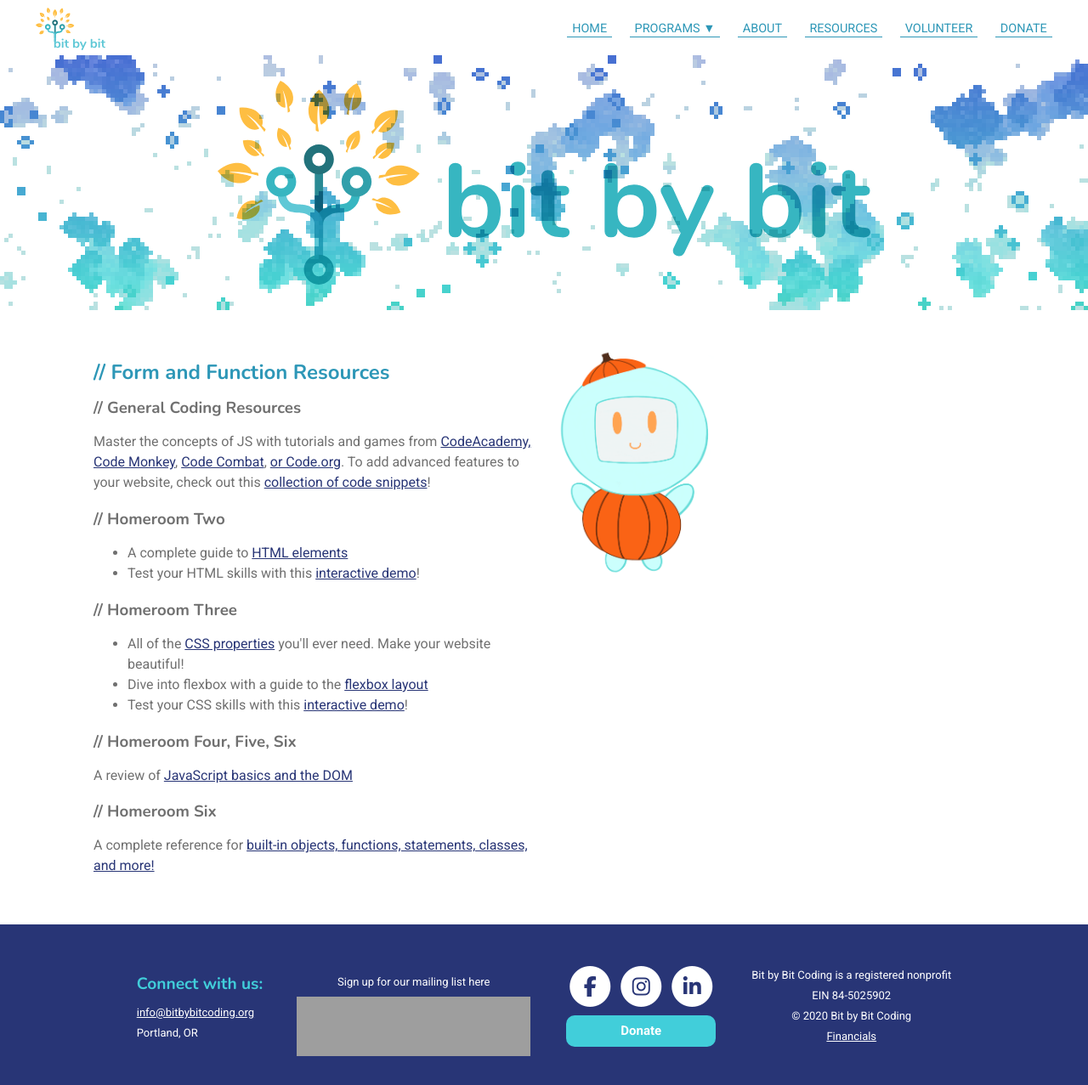
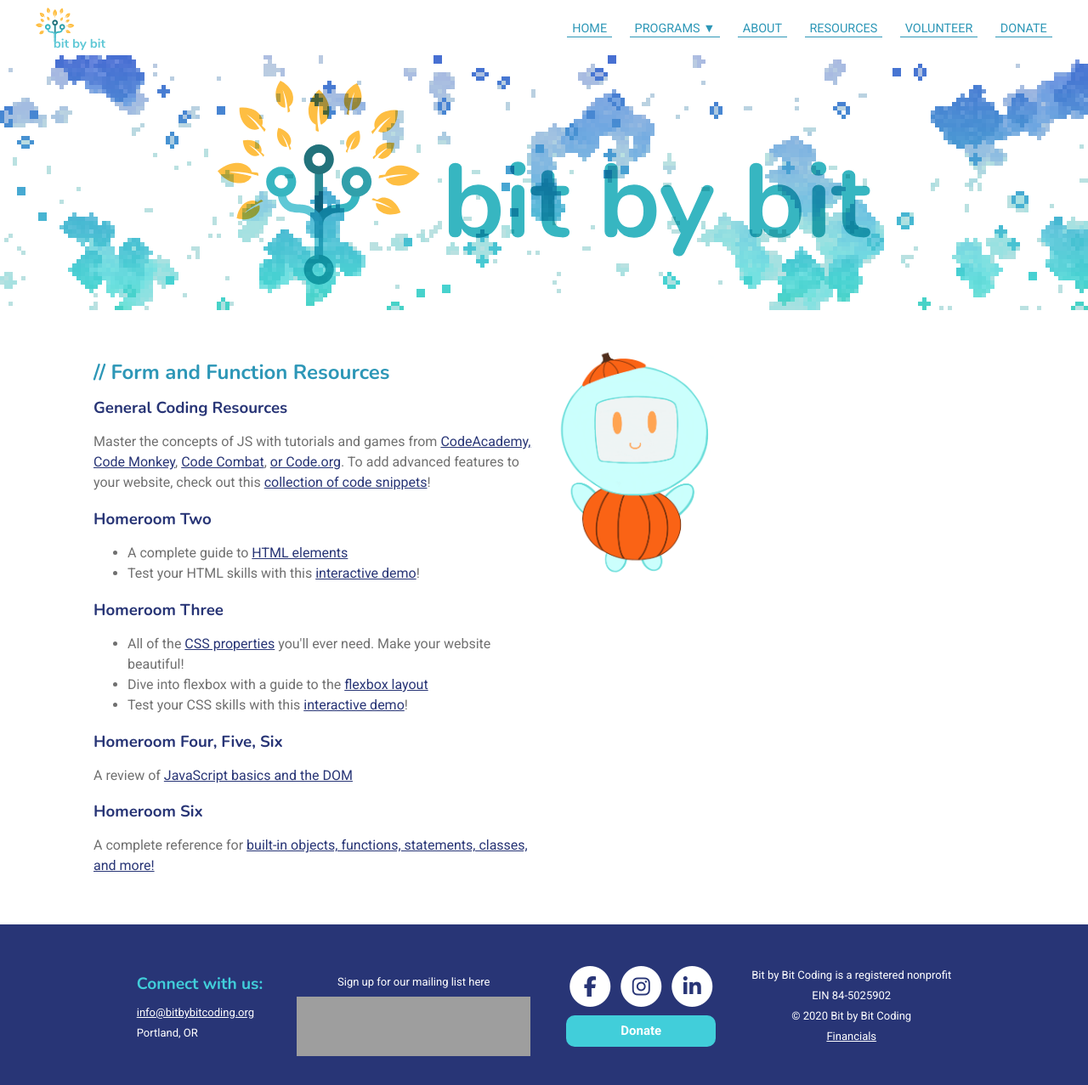
Before and after one commit to bit-by-bit-coding/bxb-website, a Jekyll site: the page built from ffresources.html, in a window 1280 px wide and 1277 px high. Shown: the whole window at 85% size. Built offline with Jekyll 4.4.1, drawn with Linux system fonts in a browser that asks for light colours; nearby versions of some CDN libraries; grey boxes are pictures that could not be loaded.

Commit message:
change all h3 to be less ugly

```diff
--- a/styles/style.scss
+++ b/styles/style.scss
@@ -56,6 +56,7 @@
 h3 {
     font-family: $heading-font;
     margin-bottom: 0.5%;
+    color: $dark;
 }
 
 .subtitle {
@@ -126,7 +127,7 @@
     width: calc(100% - 60px);
 }
 
-.content h1::before,.content h2::before, .content h3::before,
+.content h1::before,.content h2::before,
 .content h4::before, .content h5::before, .content h6::before {
     content: "// ";
 }
--- a/styles/volunteerinfo.scss
+++ b/styles/volunteerinfo.scss
@@ -12,13 +12,7 @@
     line-height: 30px;
 }
 
-h3{
-    color: $dark;
-}
 
-.content h3::before, .content h4::before{
-    content: "";
-}
 
 .details-item{
     flex: 1 1 275px;
```
